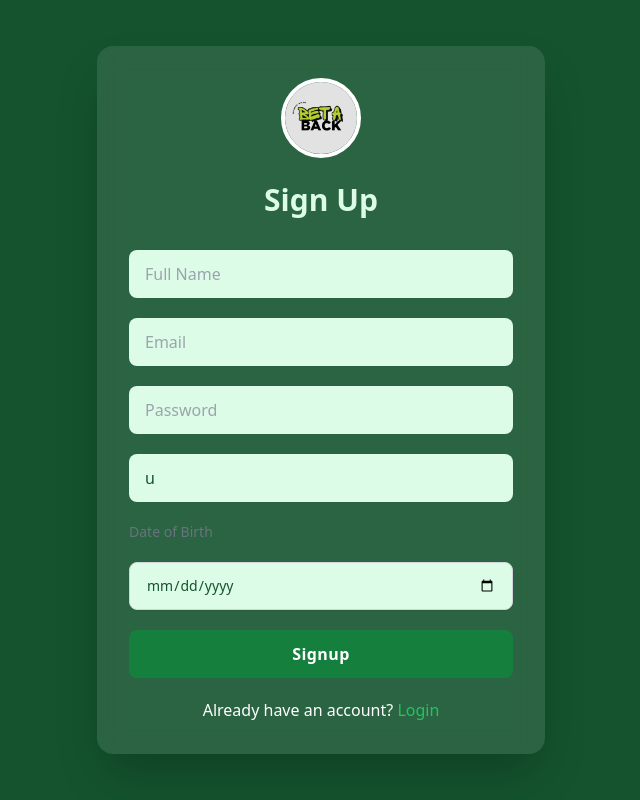
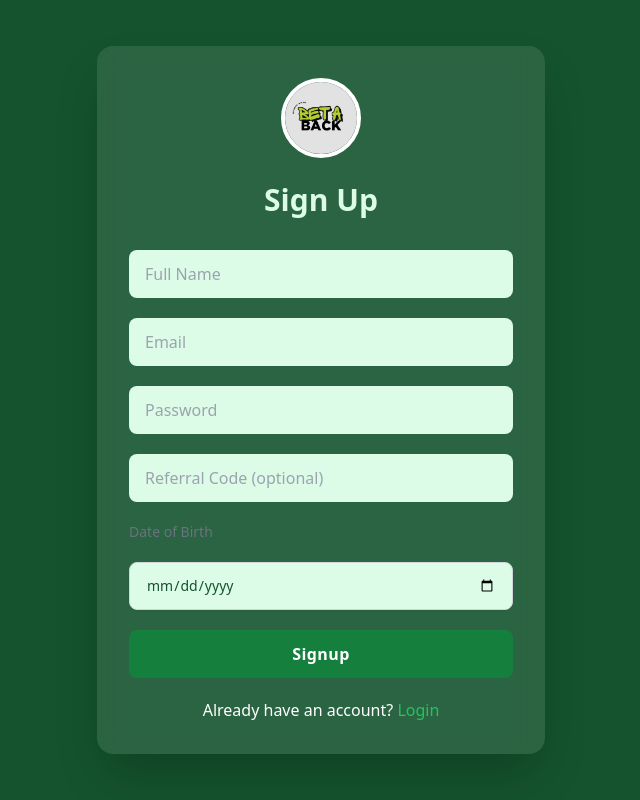
Before and after one commit to BetABack77/BetABackFrontend, a React (Vite) app: page /signup in a window 1280 px wide. Shown: the whole page, without its empty margins (319-959 px from the left). Built offline with nearby package versions, Linux system fonts and the light colour scheme; no server answers.

Commit message:
signup bug fixed

```diff
--- a/src/components/Signup.tsx
+++ b/src/components/Signup.tsx
@@ -7,11 +7,9 @@ import { Link, useNavigate } from "react-router-dom"; // For navigation after su
 const Signup: React.FC = () => {
   const navigate = useNavigate();
 
-
   const queryParams = new URLSearchParams(window.location.search);
-const ref = queryParams.get("ref");
-console.log("ref is ",ref);
-
+  const ref = queryParams.get("ref");
+  console.log("ref is ", ref);
 
   // States for user inputs
   const [email, setEmail] = useState<string>("");
@@ -22,7 +20,7 @@ console.log("ref is ",ref);
   // State to control whether OTP has been sent
   const [otpSent, setOtpSent] = useState<boolean>(false);
   const [isLoading, setIsLoading] = useState<boolean>(false);
-  const [referralCode, setReferralCode] = useState<string>(ref||"u");
+  const [referralCode, setReferralCode] = useState<string>(ref || "");
   const [dob, setDob] = useState<string>("");
 
   // State for feedback (error or success)
```
